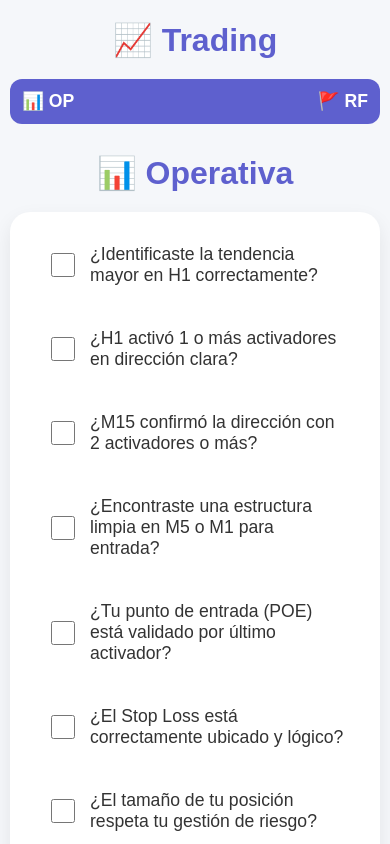
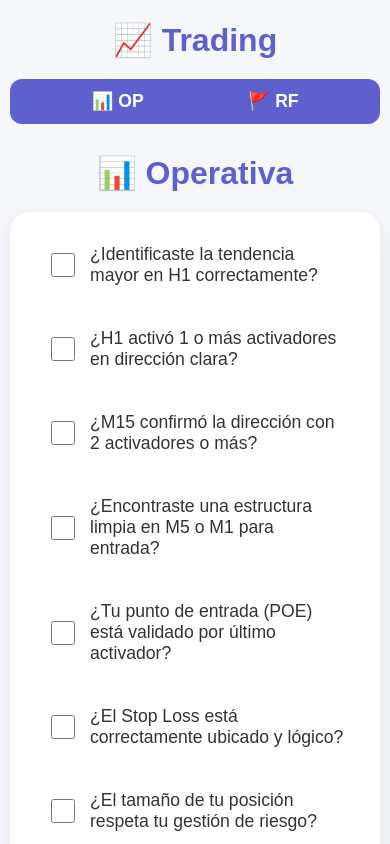
Before and after one commit to trujillo898/OpTrading, a plain HTML site: page index.html in a window 390 px wide. Shown: the top 844 px of the page. Drawn offline with Linux system fonts and the light colour scheme.

Commit message:
Update index.html

```diff
--- a/index.html
+++ b/index.html
@@ -163,6 +163,8 @@
       }
       nav {
         justify-content: space-between;
+        padding-left: 22%;
+        padding-right: 22%;
         gap: 10px;
       }
     }
```
